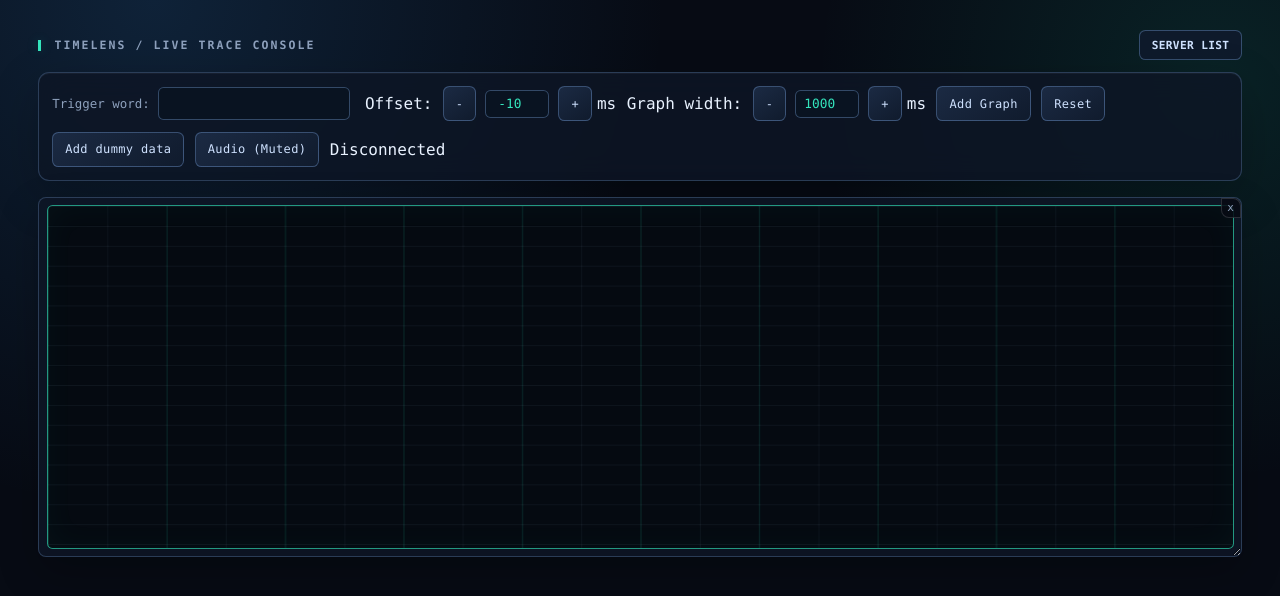
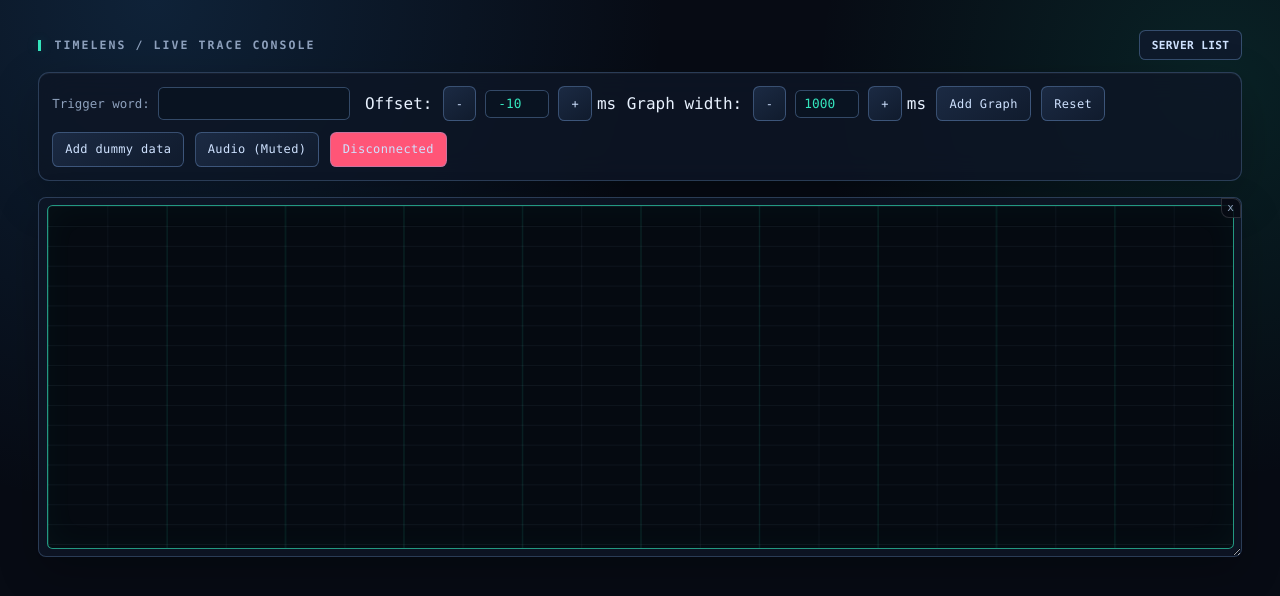
Before and after one commit to CobaltFusion/timelens, a website: page src/timelens/webclient/graph.html in a window 1280 px wide. Drawn offline with Linux system fonts and the light colour scheme.

Commit message:
added style the connected/disconnected status

```diff
--- a/src/timelens/webclient/graph.css
+++ b/src/timelens/webclient/graph.css
@@ -7,6 +7,8 @@
     --muted: #8ea1bd;
     --accent: #34e5bd;
     --accent-glow: rgba(52, 229, 189, .22);
+    --status-connected: #16ba6d;
+    --status-disconnected: #ff5577;
 }
 
 * { box-sizing: border-box; }
@@ -159,3 +161,13 @@ input:focus-visible, button:focus-visible { border-color: var(--accent); box-sha
     #id_control_panel label { width: 100%; }
     input { flex: 1; min-width: 0; }
 }
+
+#id_connection_status.connected {
+    background: var(--status-connected);
+    color: #fff;
+}
+
+#id_connection_status.disconnected {
+    background: var(--status-disconnected);
+    color: #fff;
+}
--- a/src/timelens/webclient/main.js
+++ b/src/timelens/webclient/main.js
@@ -14,12 +14,12 @@ class Main {
     }
 
     init() {
-        this.connectionStatus = this.addControls();
+        this.addControls();
         this.addScope();
 
         this.collector.onConnectionLost = () => {
             console.error("Collector connection was closed");
-            this.connectionStatus.textContent = "Disconnected";
+            this.setConnectionStatus(false)
         };
 
         window.onresize = () => {
@@ -47,6 +47,11 @@ class Main {
         };
 
         render();
+    }
+
+    setConnectionStatus(connected) {
+        this.connectionStatus.textContent = connected ? "Connected" : "Disconnected";
+        this.connectionStatus.style.background = connected ? "var(--status-connected)" : "var(--status-disconnected)";
     }
 
     addControls() {
@@ -128,12 +133,11 @@ class Main {
         controls.appendChild(audioButton);
         updateAudioButton();
 
-        const connectionStatus = document.createElement("span");
-        connectionStatus.textContent = "Connected";
+        const connectionStatus = document.createElement("button");
         connectionStatus.id = "id_connection_status";
         controls.appendChild(connectionStatus);
-
-        return connectionStatus;
+        this.connectionStatus = connectionStatus;
+        this.setConnectionStatus(true);
     }
 
     addScope() {
```
